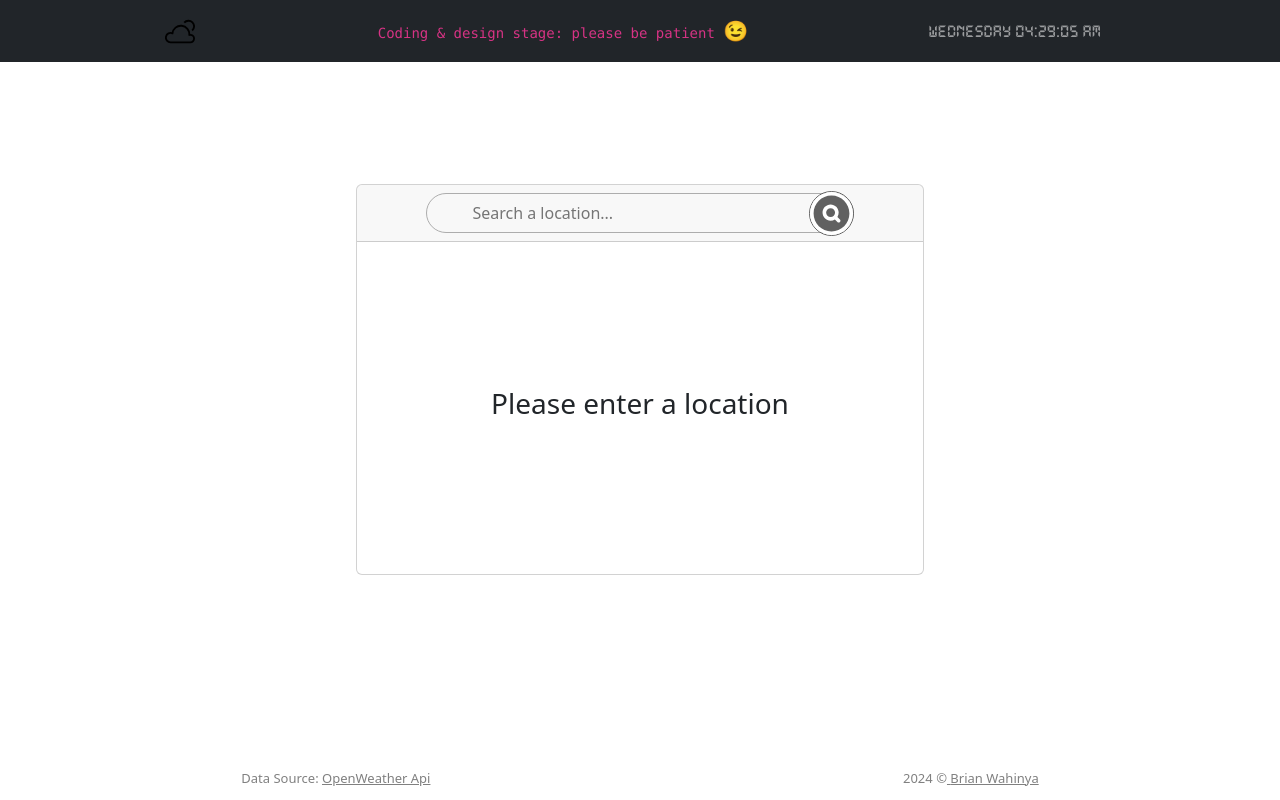
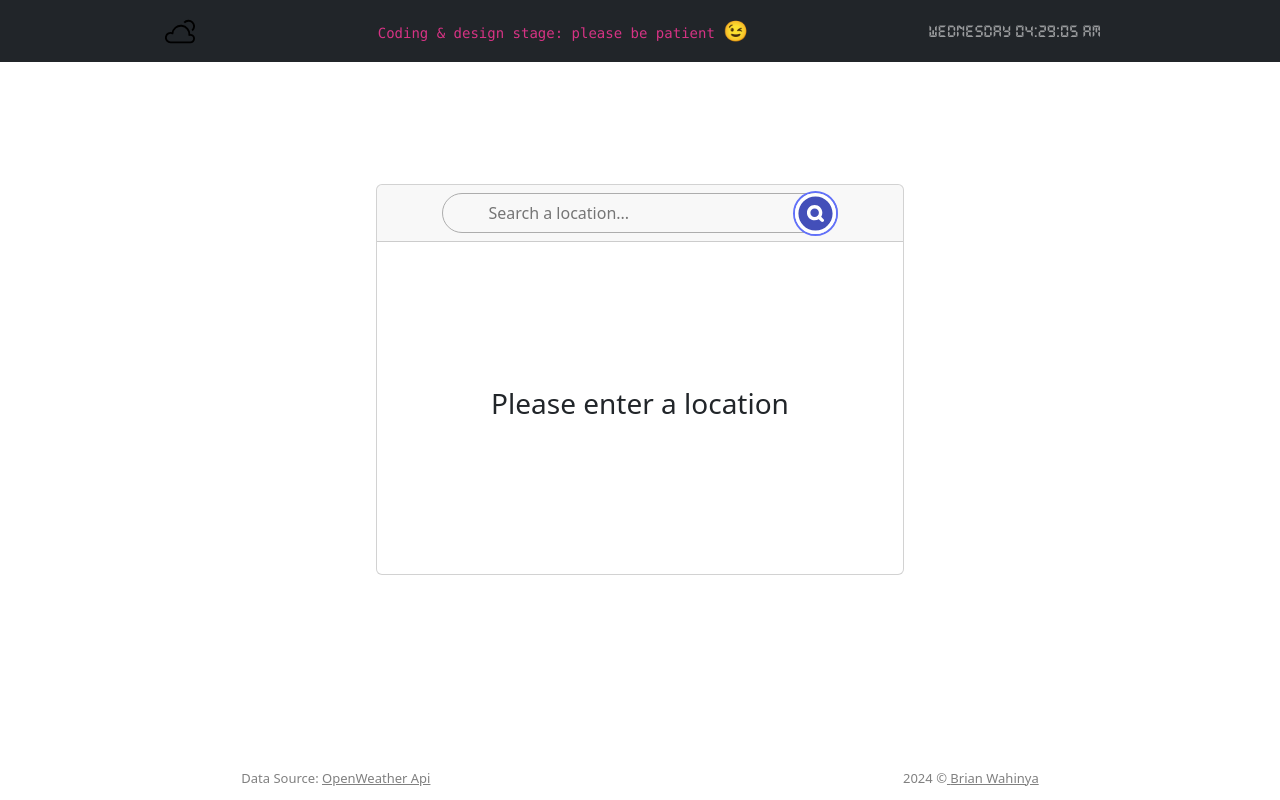
Before and after one commit to BrianWahinya/react-weather-app, a React (Vite) app: page / in a window 1280 px wide. In both pictures the pointer is over the icon 831 px from the left and 213 px from the top of the page. Built offline with nearby package versions, Linux system fonts and the light colour scheme; no server answers.

Commit message:
Hotfix: max-width on main div

```diff
--- a/src/App.jsx
+++ b/src/App.jsx
@@ -1,15 +1,15 @@
-import "./App.css";
 import { Location, Search } from "./features";
 import { AppProvider } from "./context/AppContext";
 import { Footer, Navbar } from "./components";
 import { Container, Row, Col, Card, CardHeader, CardBody } from "reactstrap";
+import "./App.css";
 
 function App() {
   return (
     <>
       <Navbar />
       <main>
-        <Container className="flex-grow-1" fluid>
+        <Container className="divMain flex-grow-1" fluid>
           <Row lg="3" md="2" sm="1" xs="1">
             <Col className="" md="3" lg="3">
               <aside className="asideControls"></aside>
--- a/src/components/SearchBox/css/searchbox.css
+++ b/src/components/SearchBox/css/searchbox.css
@@ -31,7 +31,14 @@
   border: 1px solid #616161;
   transition: all 0.2s;
 }
-.input-container .input:hover + .icon {
+.input-container .icon:hover {
+  cursor: pointer;
+  fill: #434fb9;
+  border: 2px solid #6271f9;
+  transition: all 0.2s;
+}
+.input-container .input:hover + .icon,
+.input-container .input:focus + .icon {
   fill: #434fb9;
   border: 2px solid #6271f9;
   transition: all 0.2s;
--- a/src/css/index.css
+++ b/src/css/index.css
@@ -24,6 +24,8 @@ body #root nav {
 }
 body #root main {
   overflow: auto;
-  flex-grow: 0;
+  margin: 0 auto;
   height: 78%;
+  width: 100%;
+  max-width: 1200px;
 }
--- a/src/features/Location/css/location.css
+++ b/src/features/Location/css/location.css
@@ -1,5 +1,6 @@
 .divLocation {
   min-height: 300px;
+  max-width: 600px;
   display: flex;
   flex-direction: column;
   align-items: center;
```
